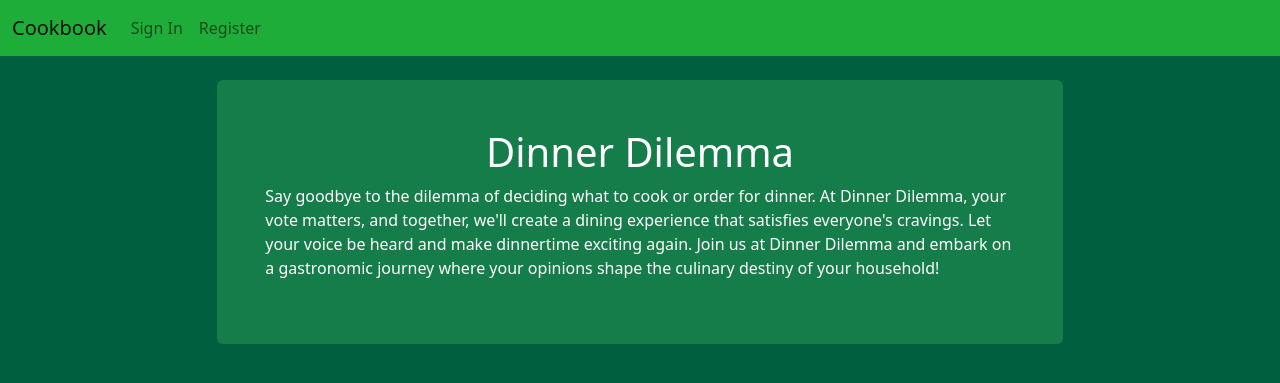
After one commit to Omgyd/Dinner-Tracker, a Flask app: page /home in a window 1280 px wide. The commit adds this page. Shown: the top 383 px of the page. Run offline with Flask 2, Linux system fonts and the light colour scheme.

Commit message:
Added landing page and route, updated styles.

```diff
--- a/app/routes.py
+++ b/app/routes.py
@@ -65,6 +65,10 @@ def login():
 
     return render_template("login.html", form=form)
 
+@app.route("/home")
+def landing():
+    return render_template('landing.html')
+
 
 @app.route("/logout")
 def logout():
--- a/app/static/css/styles.css
+++ b/app/static/css/styles.css
@@ -35,3 +35,7 @@ h3 {
 .form-display {
   margin-top: 1rem;
 }
+
+.main-display {
+  background-color: #147d4a;
+}
--- /dev/null
+++ b/app/templates/landing.html
@@ -0,0 +1,24 @@
+{% extends 'layout.html' %}
+
+{% block title %}Home{% endblock %}
+
+
+{% block body_block %}
+
+<div class="mt-4 p-5 text-white rounded text-center main-display">
+    <div class="text-align-center">
+        <h1>Dinner Dilemma</h1>
+    </div>
+    <div class="text-start">
+        <p>Say goodbye to the dilemma of deciding what to cook or order for dinner.
+            At Dinner Dilemma, your vote matters, and together,
+            we'll create a dining experience that satisfies everyone's cravings.
+            Let your voice be heard and make dinnertime exciting again.
+            Join us at Dinner Dilemma and embark on a gastronomic journey where your
+            opinions shape the culinary destiny of your household!</p>
+    </div>
+    </div>
+</div>
+
+
+{% endblock %}
```
